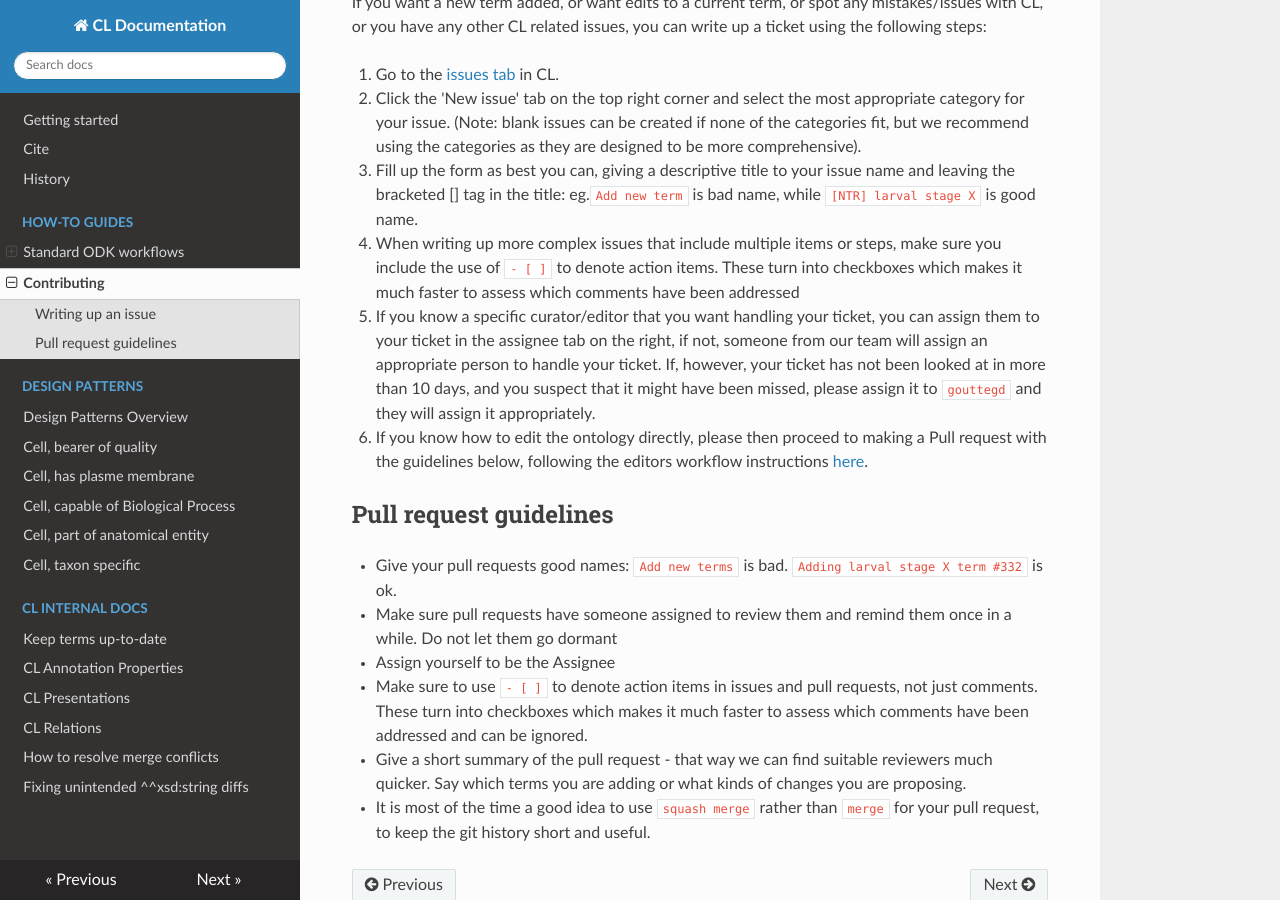
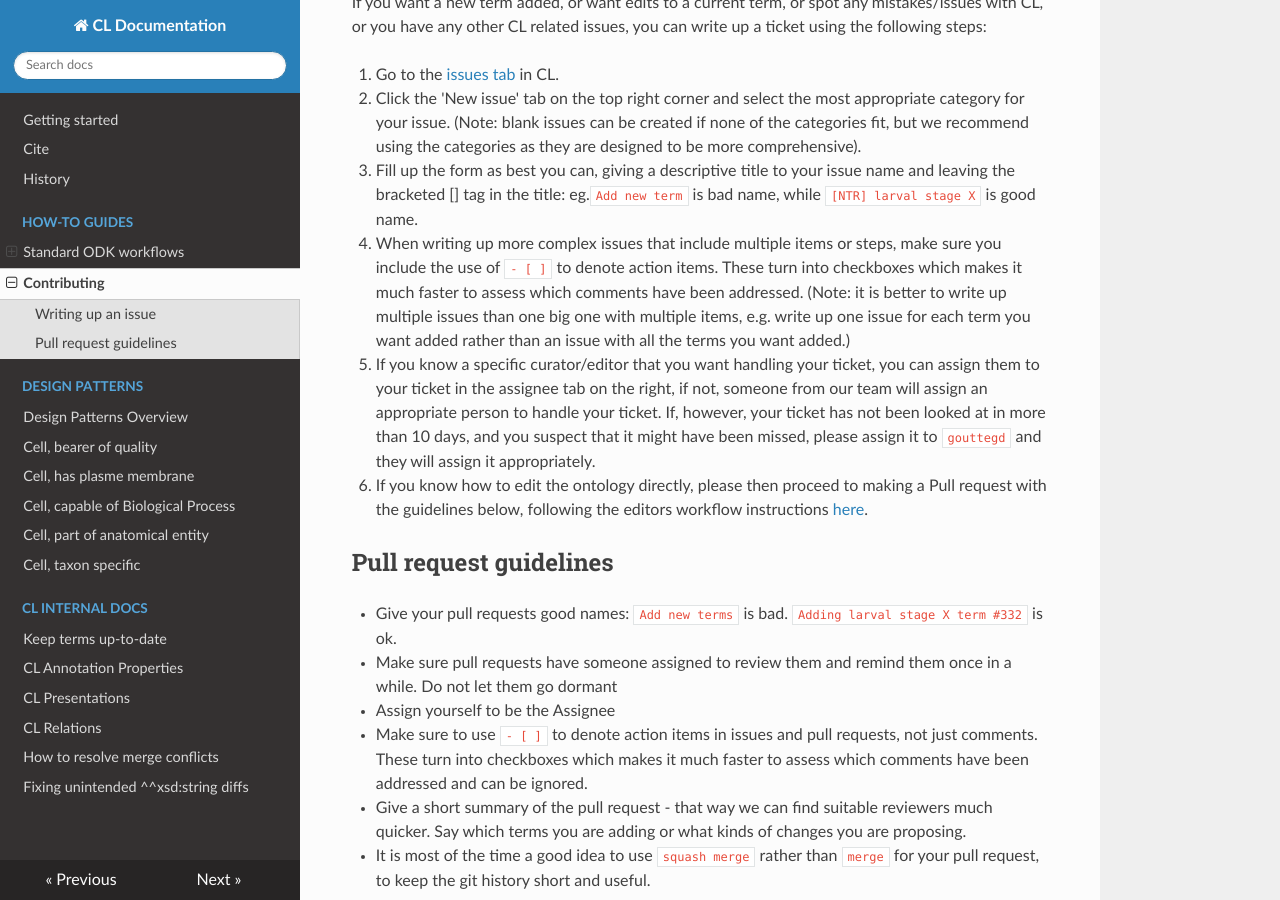
Before and after one commit to obophenotype/cell-ontology, an MkDocs documentation site: the page built from docs/contributing.md, in a window 1280 px wide and 900 px high, scrolled down 369 px. Built offline with MkDocs 1.6.1, drawn with Linux system fonts in a browser that asks for light colours; nearby versions of some CDN libraries.

Commit message:
Update contributing.md

```diff
--- a/docs/contributing.md
+++ b/docs/contributing.md
@@ -11,7 +11,7 @@ If you want a new term added, or want edits to a current term, or spot any mista
 1. Go to the [issues tab](https://github.com/obophenotype/cell-ontology/issues) in CL.
 2. Click the 'New issue' tab on the top right corner and select the most appropriate category for your issue. (Note: blank issues can be created if none of the categories fit, but we recommend using the categories as they are designed to be more comprehensive).
 3. Fill up the form as best you can, giving a descriptive title to your issue name and leaving the bracketed [] tag in the title: eg.`Add new term` is bad name, while `[NTR] larval stage X` is good name.
-4. When writing up more complex issues that include multiple items or steps, make sure you include the use of `- [ ]` to denote action items. These turn into checkboxes which makes it much faster to assess which comments have been addressed
+4. When writing up more complex issues that include multiple items or steps, make sure you include the use of `- [ ]` to denote action items. These turn into checkboxes which makes it much faster to assess which comments have been addressed. (Note: it is better to write up multiple issues than one big one with multiple items, e.g. write up one issue for each term you want added rather than an issue with all the terms you want added.)
 5. If you know a specific curator/editor that you want handling your ticket, you can assign them to your ticket in the assignee tab on the right, if not, someone from our team will assign an appropriate person to handle your ticket. If, however, your ticket has not been looked at in more than 10 days, and you suspect that it might have been missed, please assign it to `gouttegd` and they will assign it appropriately.
 6. If you know how to edit the ontology directly, please then proceed to making a Pull request with the guidelines below, following the editors workflow instructions [here](odk-workflows/EditorsWorklow.md).
 
```
